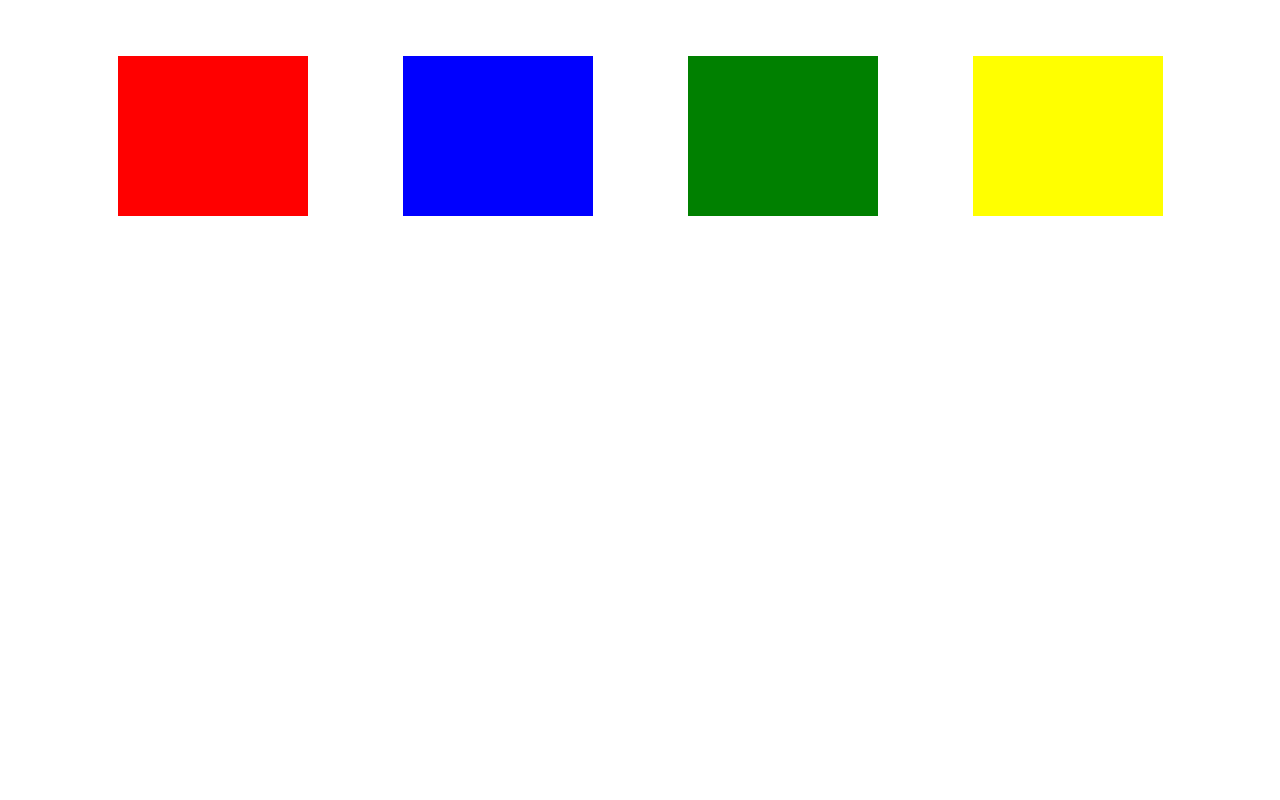
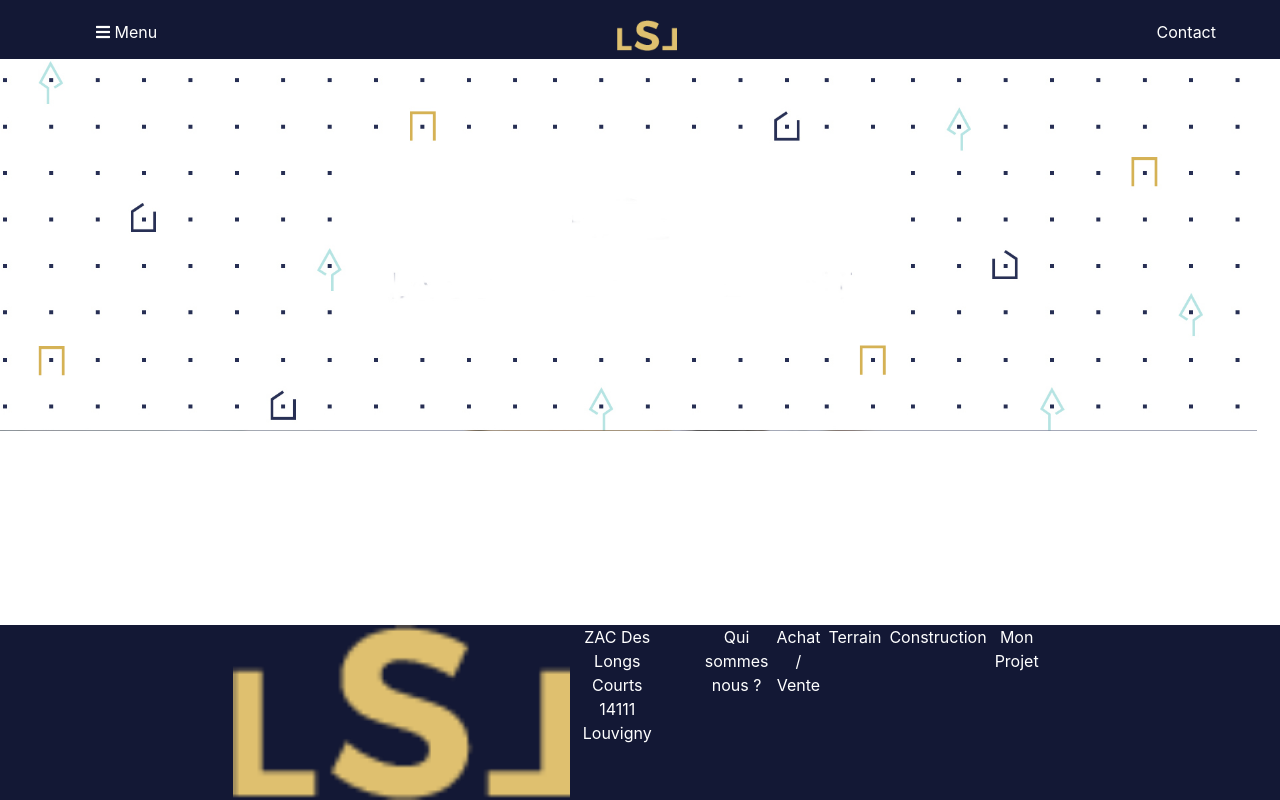
Before and after one commit to ValentinMartin/Projet-BootStrap-IPI, a plain HTML site: page index.html in a window 1280 px wide. Drawn offline with nearby package versions, Linux system fonts and the light colour scheme.

Commit message:
layout first version

```diff
--- /dev/null
+++ b/css/accueil.css
@@ -0,0 +1,13 @@
+.container{
+  margin:0;
+  padding: 0;
+  max-width:97%;
+}
+
+.bg1{
+  background-image: url("../img/homepage1.jpg");
+  background-size: contain;
+  height:561px;
+  background-repeat: no-repeat;
+
+}
--- a/css/app.css
+++ /dev/null
@@ -1,22 +0,0 @@
-.green{
-	background-color:green;
-	width::20rem;
-}
-
-.red{
-	background-color:red;
-}
-
-.blue{
-	background-color:blue;
-}
-
-.yellow{
-	background-color:yellow;
-}
-
-.box{
-	height:10rem;
-	width:10rem;
-	margin-top:0.5rem;
-}
--- /dev/null
+++ b/css/layout.css
@@ -0,0 +1,96 @@
+.navbar {
+  overflow: hidden;
+  background-color: #131835;
+  /* Set the navbar to fixed position */
+  top: 0; /* Position the navbar at the top of the page */
+  width: 100%; /* Full width */
+  padding-left:3rem;
+}
+
+/* Links inside the navbar */
+.navbar .navlink {
+  float: left;
+  display: block;
+  color: #f2f2f2;
+  text-align: center;
+  padding: 14px 16px;
+  text-decoration: none;
+}
+
+/* Change background on mouse-over */
+.navbar .navlink:hover {
+  background: #ddd;
+  color: black;
+}
+
+.navcontainer{
+  display: flex;
+  justify-content:space-between;
+  padding:0 1rem;
+  width: 100%;
+}
+
+.responsive-nav {
+  display: inline;
+  color:white;
+  width:2rem;
+  height:2rem;
+  margin:2rem 2rem;
+}
+
+.items-responsive-nav{
+  vertical-align:center;
+  padding-top:0.75rem;
+}
+
+footer {
+  position: fixed;
+  left: 0;
+  bottom: 0;
+  width: 100%;
+  background-color: #131835;
+  color: white;
+  text-align: center;
+  justify-content:center;
+  display: flex;
+  padding: 0;
+  color: #fff;
+}
+
+footer ul {
+  display: flex;
+  list-style: none;
+}
+
+footer li{
+  margin-right:0.5rem;
+}
+
+footer li a {
+ color: white;
+}
+
+footer li a:hover {
+ color: white;
+}
+
+.footercontainer {
+  display: flex; /* or inline-flex */
+}
+
+.container{
+  margin:0;
+  padding: 0;
+  max-width:97%;
+}
+
+.bg1{
+  background-image: url("../img/homepage1.jpg");
+  background-size: contain;
+  height:561px;
+  background-repeat: no-repeat;
+}
+
+.logo{
+  width:75%
+}
--- a/index.html
+++ b/index.html
@@ -7,28 +7,56 @@
 
   <!-- Bootstrap CSS -->
   <link rel="stylesheet" href="css/bootstrap.min.css">
-	<link rel="stylesheet" href="css/app.css">
+  <link rel="stylesheet" href="css/accueil.css">
+  <link rel="stylesheet" href="css/layout.css">
+  <link rel="stylesheet" href="https://use.fontawesome.com/releases/v5.3.1/css/all.css" integrity="sha384-mzrmE5qonljUremFsqc01SB46JvROS7bZs3IO2EmfFsd15uHvIt+Y8vEf7N7fWAU" crossorigin="anonymous">
+
 
   <title>Hello, world!</title>
 </head>
+
 <body>
 
+  <header>
 
-    <div class="container mt-5">
+    <nav class="navbar">
+      <div class="navcontainer">
+        <div class="items-responsive-nav">
+          <div class="responsive-nav"><i class="fa fa-bars"></i> Menu</div>
+        </div>
+        <div class="items-responsive-nav">
+          <img class="logo" src="img/logo.png" alt="logo">
+        </div>
+        <div class="items-responsive-nav">
+          <div class="responsive-nav">Contact</div>
+        </div>
+      </div>
+    </nav>
+  </header>
 
-	 <div class="row justify-content-around">
-		 <div class="col-md-2 col-sm-5 col-xs-12 box red "></div>
-		 <div class="col-md-2 col-sm-5 col-xs-12 box blue"></div>
-		 <div class="col-md-2 col-sm-5 col-xs-12 box green"></div>
-		 <div class="col-md-2 col-sm-5 col-xs-12 box yellow"></div>
+  <div class="container">
+    <div class="row bg1"></div>
+    <div class="row bg2"></div>
+    <div class="row bg3"></div>
   </div>
 
+  <footer>
+
+    <div class="footercontainer">
+
+      <img class="logo" src="img/logo.png" alt="logo">
+
+      <p>ZAC Des Longs Courts <br/>14111 Louvigny</p>
+      <ul>
+        <li><a class="share" href="#" target="_blank">Qui sommes nous ?</a></li>
+        <li><a class="share" href="#" target="_blank">Achat / Vente</a></li>
+        <li><a class="share" href="#" target="_blank">Terrain</a></li>
+        <li><a class="share" href="#" target="_blank">Construction</a></li>
+        <li><a class="share" href="#" target="_blank">Mon Projet</a></li>
+      </ul>
+
     </div>
+  </footer>
 
-    <!-- Optional JavaScript -->
-    <!-- jQuery first, then Popper.js, then Bootstrap JS -->
-    <script src="js/jquery.js"></script>
-    <script src="https://cdnjs.cloudflare.com/ajax/libs/popper.js/1.14.3/umd/popper.min.js" integrity="sha384-ZMP7rVo3mIykV+2+9J3UJ46jBk0WLaUAdn689aCwoqbBJiSnjAK/l8WvCWPIPm49" crossorigin="anonymous"></script>
-    <script src="js/bootstrap.min.js"></script>
 </body>
 </html>
```
Lines whose indentation alone changed are shown as unchanged.
